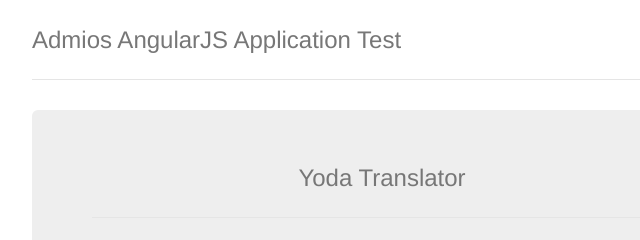
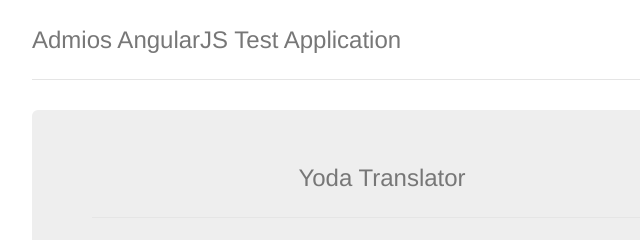
Before and after one commit to cantwait/cantwait.github.io, a website: page app/index.html in a window 1280 px wide. Shown: the top 240 px of the page, 258-898 px from the left. Drawn offline with Linux system fonts and the light colour scheme; files that its build step writes are made by us from their sources.

Commit message:
name changed

```diff
--- a/app/index.html
+++ b/app/index.html
@@ -23,7 +23,7 @@
     <!-- Add your site or application content here -->
     <div class="container">
       <div class="header">
-        <h3 class="text-muted">Admios AngularJS Application Test</h3>
+        <h3 class="text-muted">Admios AngularJS Test Application</h3>
       </div>
 
       <div ng-view=""></div>
```
